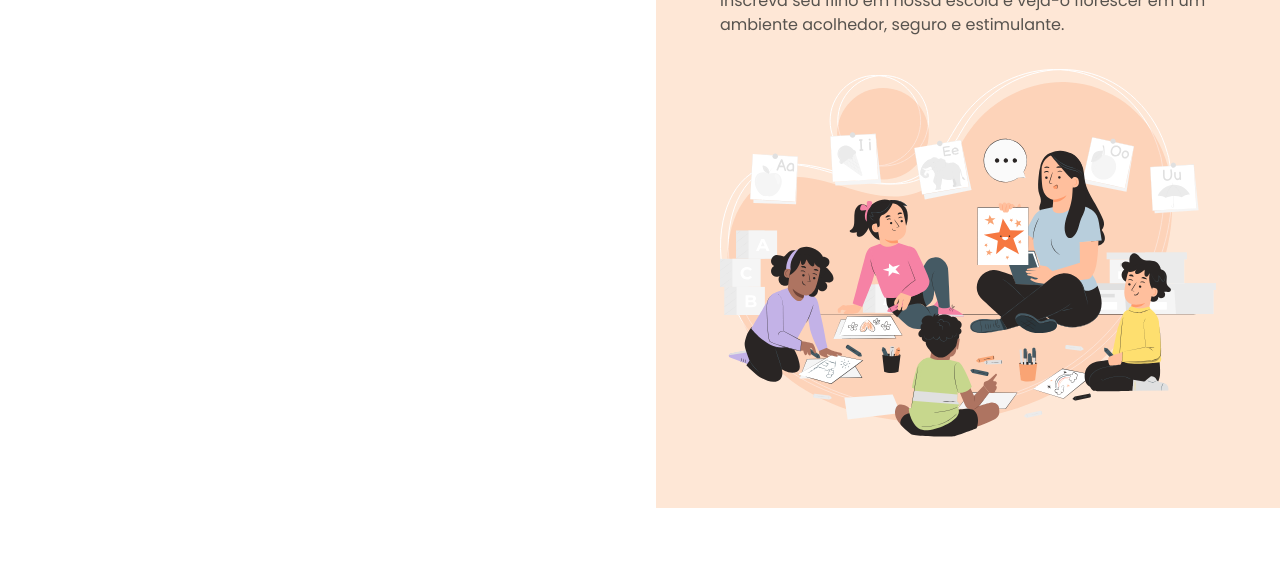
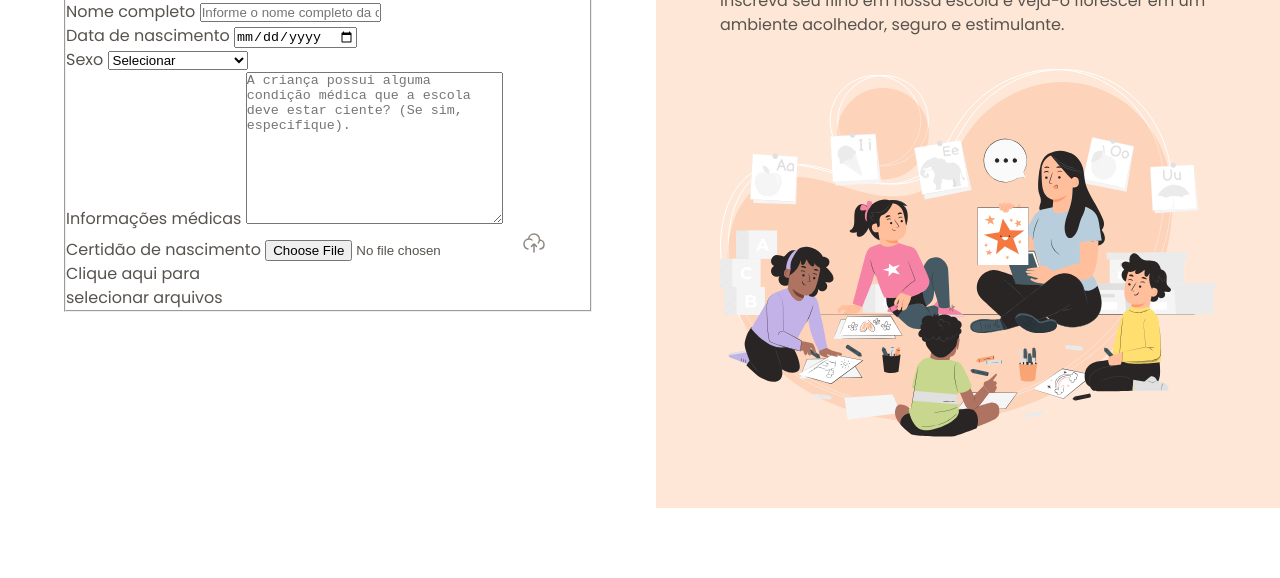
Before and after one commit to eomgn/rocketseat_fullstack_formulario_matriculas, a plain HTML site: page index.html in a window 1280 px wide. Shown: the part 222-800 px from the top of the page. Drawn offline with Linux system fonts and the light colour scheme.

Commit message:
Iniciando o formulario

```diff
--- a/index.html
+++ b/index.html
@@ -33,6 +33,58 @@
             educação infantil Estrelas do Amanhã.
           </p>
         </div>
+
+        <form method="post" enctype="multipart/form-data">
+          <fieldset>
+            <legend>Informações da criança</legend>
+
+            <div class="input-wrapper">
+              <label for="fullname">Nome completo</label>
+              <input
+                type="text"
+                name="fullname"
+                id="fullname"
+                placeholder="Informe o nome completo da criança."
+              />
+            </div>
+
+            <div class="input-wrapper">
+              <label for="birth">Data de nascimento</label>
+              <input type="date" name="birth" id="birth" lang="pt-BR" />
+            </div>
+
+            <div class="select-wrapper">
+              <label for="gender">Sexo</label>
+              <select name="gender" id="gender">
+                <option value="" disabled selected>Selecionar</option>
+                <option value="female">Feminino</option>
+                <option value="male">Masculino</option>
+                <option value="na">Prefiro não informar</option>
+              </select>
+            </div>
+
+            <div class="textarea-wrapper">
+              <label for="medical-info">Informações médicas</label>
+              <textarea
+                name="medical-info"
+                id="medical-info"
+                cols="30"
+                rows="10"
+                placeholder="A criança possui alguma condição médica que a escola deve estar ciente? (Se sim, especifique)."
+              ></textarea>
+            </div>
+
+            <div class="droparea-wrapper">
+              <label for="birth-file">Certidão de nascimento</label>
+              <input type="file" name="birth-file" id="birth-file" />
+              <img
+                src="./assets/icons/cloud-upload.svg"
+                alt="Icone para enviar certidão de nascimento"
+              />
+              <p>Clique aqui para <br />selecionar arquivos</p>
+            </div>
+          </fieldset>
+        </form>
       </main>
 
       <aside>
```
